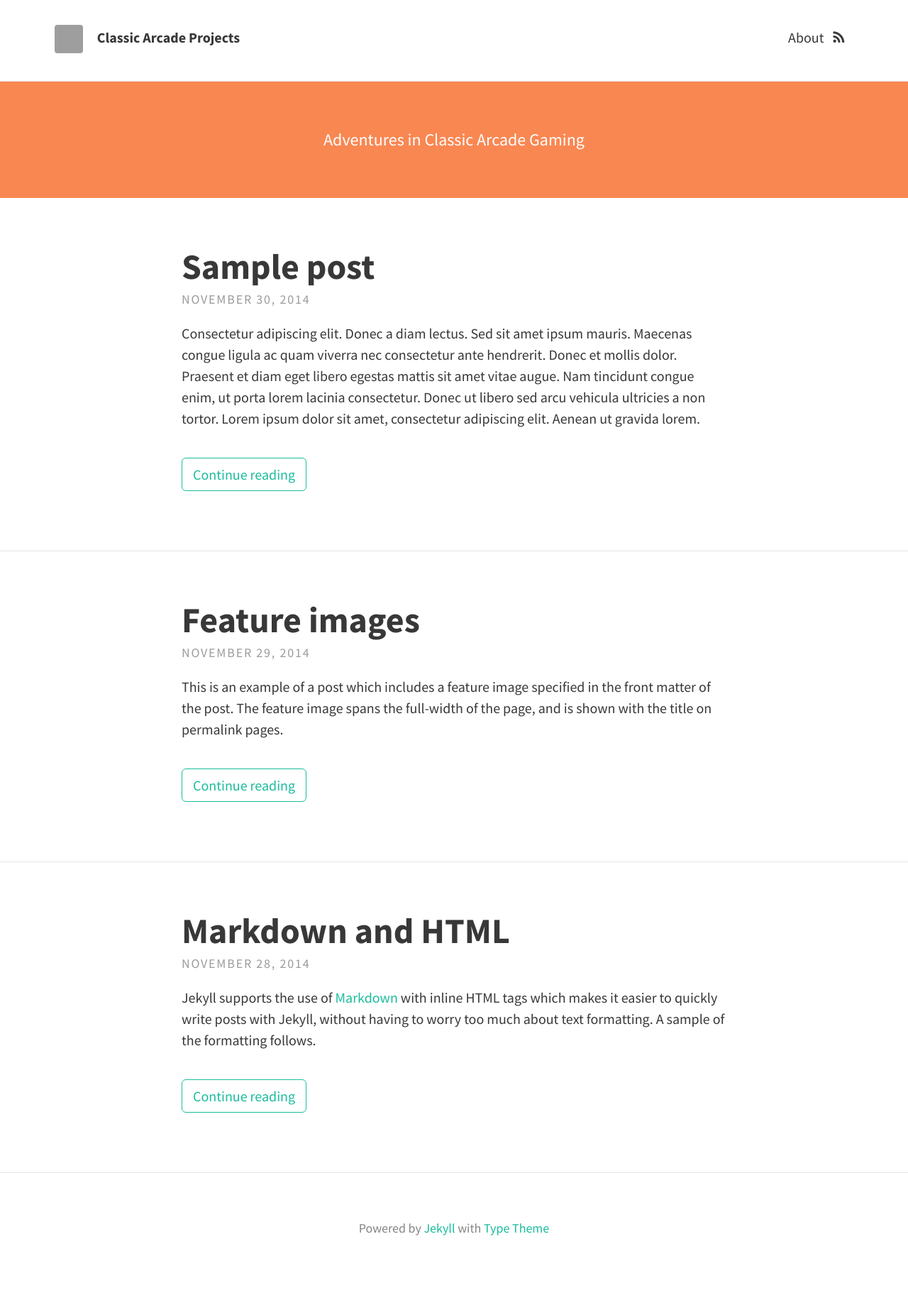
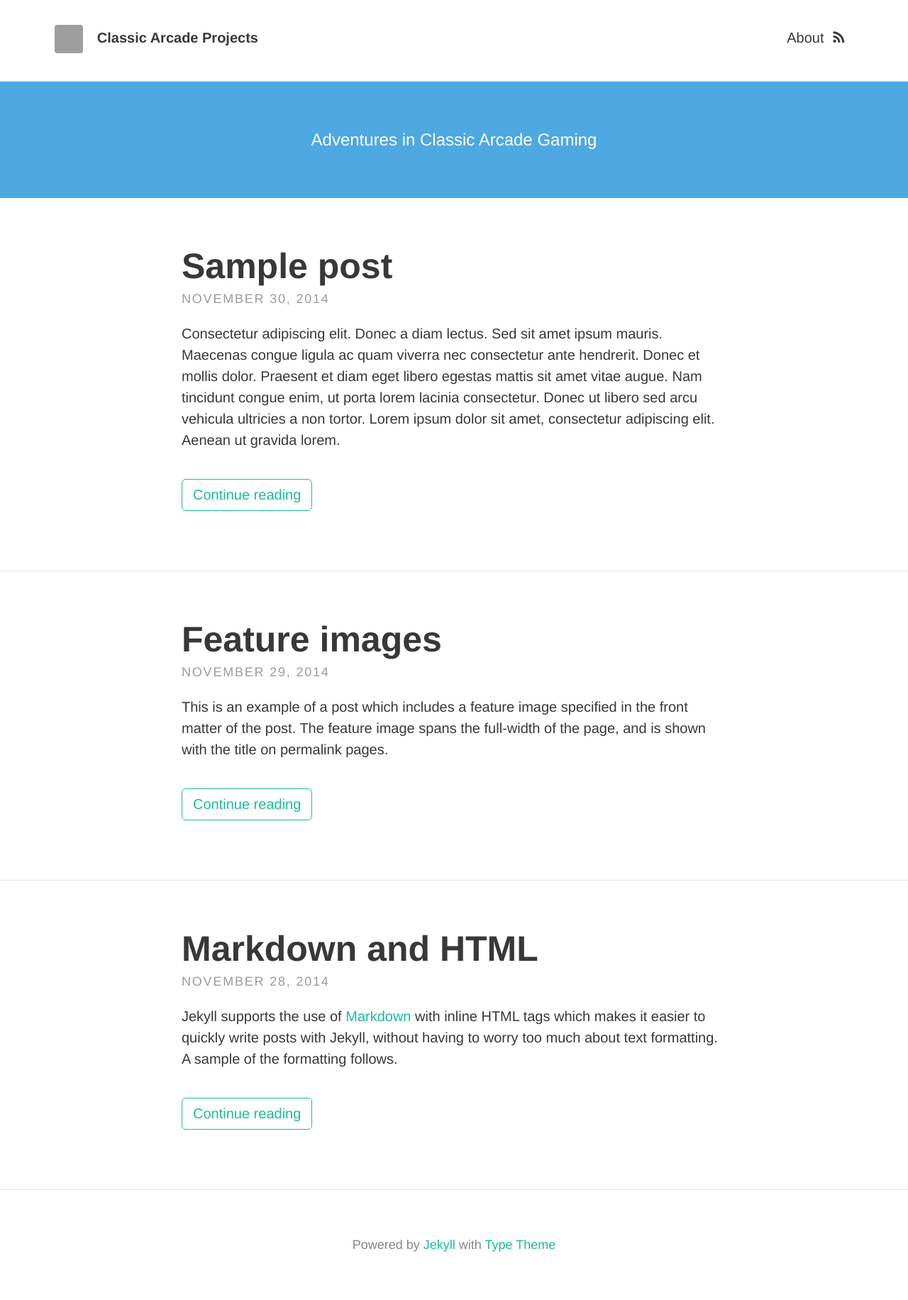
Before and after one commit to StilgarISCA/ClassicArcadeProjects, a Jekyll site: the page built from index.html, in a window 1280 px wide. Shown: the whole page at 71% size. Built offline with Jekyll 4.4.1, drawn with Linux system fonts in a browser that asks for light colours; nearby versions of some CDN libraries; the list of posts is cut into pages by our own code; before the commit the page ends 1808 px from its top, so only the background shows below that; grey boxes are pictures that could not be loaded.

Commit message:
Tweak header font/color

```diff
--- a/_sass/base/_variables.scss
+++ b/_sass/base/_variables.scss
@@ -1,6 +1,6 @@
 // Typography
-$font-family-main: 'Source Sans Pro', Helvetica, Arial, sans-serif;
-$font-family-headings: 'Source Sans Pro', Helvetica, Arial, sans-serif;
+$font-family-main: 'Roboto Slab', Helvetica, Arial, sans-serif;
+$font-family-headings: 'Roboto Slab', Helvetica, Arial, sans-serif;
 $font-size: 1.25em;
 
 // Padding
@@ -26,5 +26,5 @@
 $feature-image-size: cover; // options include "cover", "contain", "auto"
 
 // Header description box
-$header-desc-background-color: #F98752;
+$header-desc-background-color: #4ea8e1;
 $header-desc-text-color: #FFF;
```
